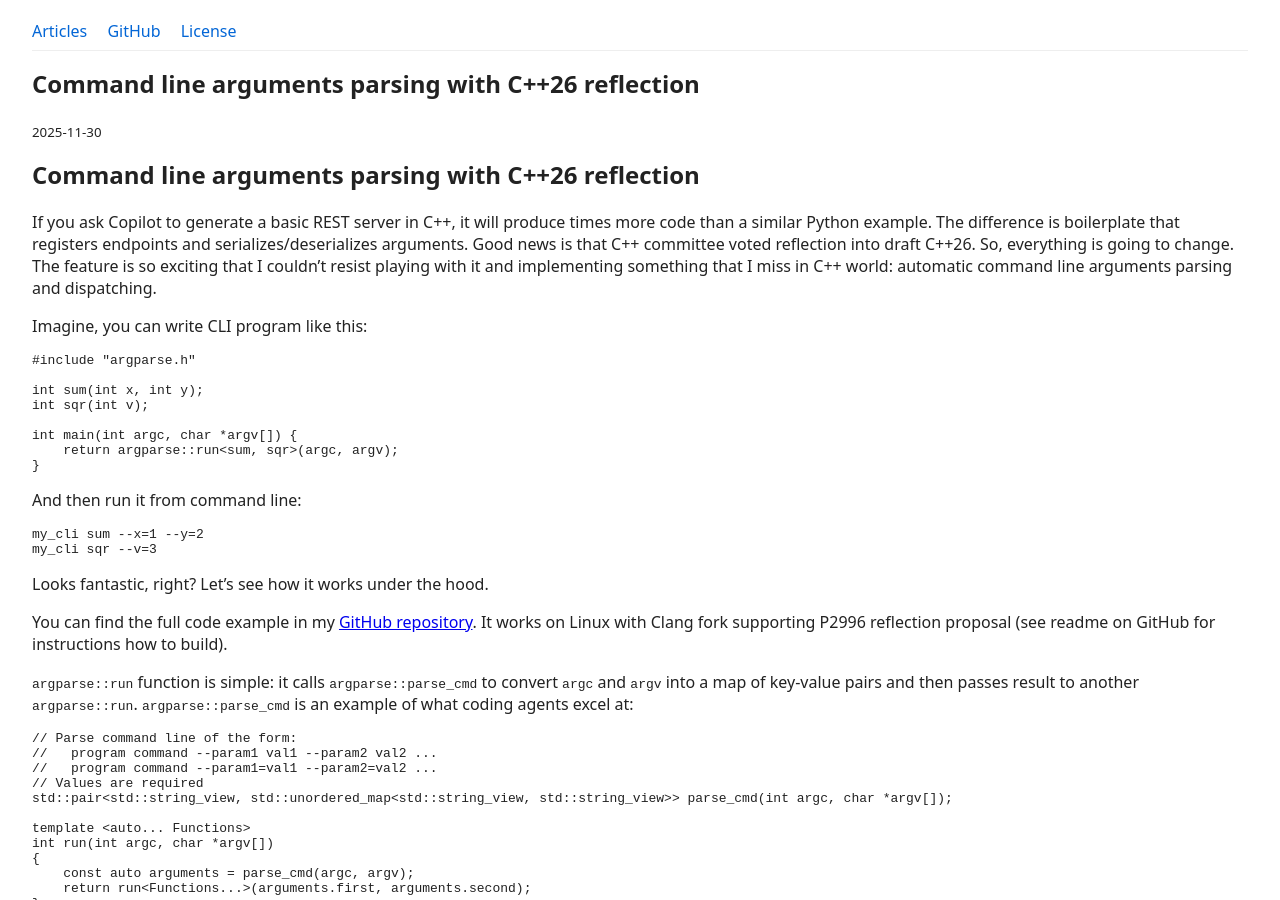
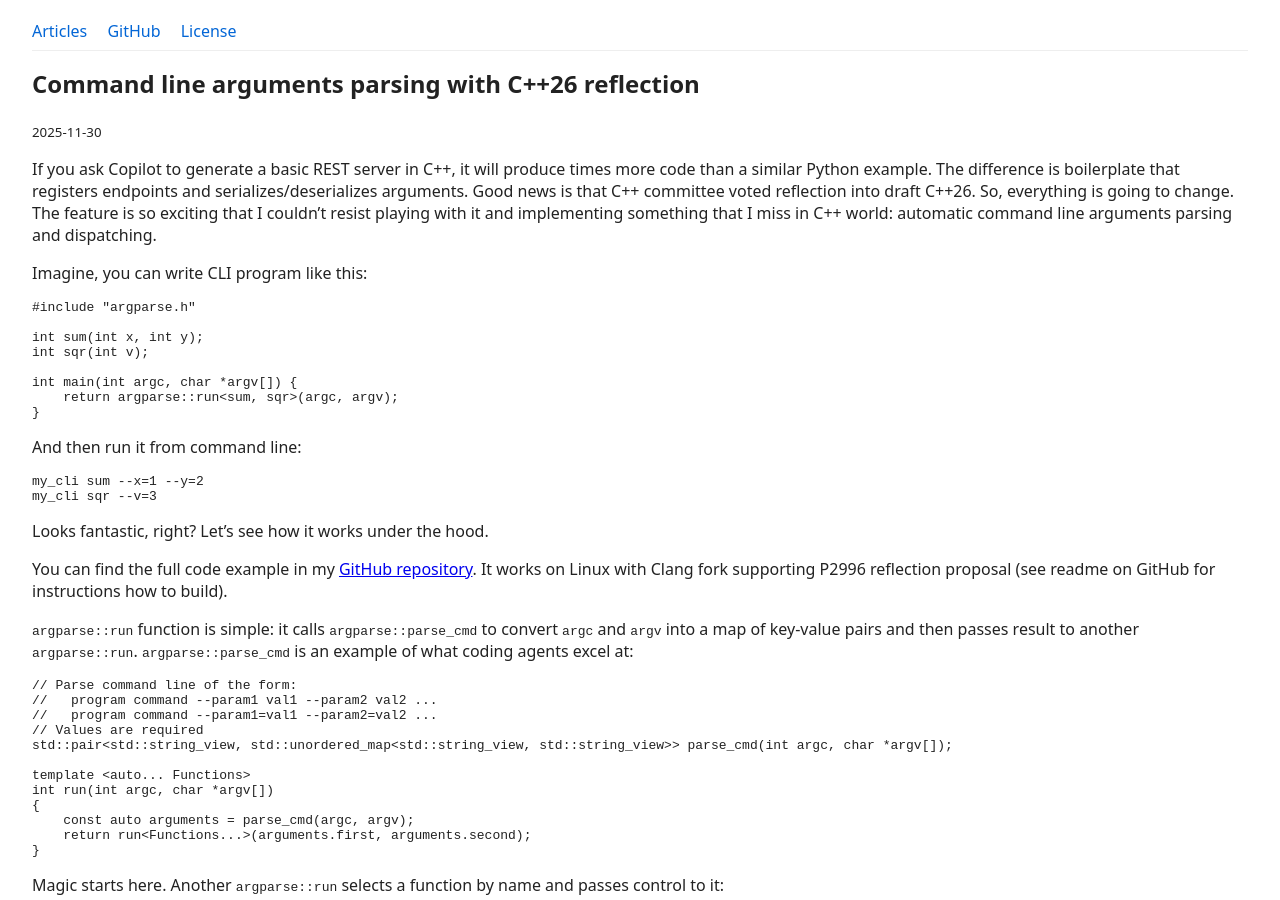
Before and after one commit to yuriy-lo/articles, a Jekyll site: the page built from docs/args-reflect.md, in a window 1280 px wide and 900 px high. Built offline with Jekyll 4.4.1, drawn with Linux system fonts in a browser that asks for light colours.

Commit message:
docs: remove header from text

```diff
--- a/docs/args-reflect.md
+++ b/docs/args-reflect.md
@@ -10,8 +10,6 @@ tags:
   - reflection
   - api-generation
 ---
-
-# Command line arguments parsing with C++26 reflection
 
 If you ask Copilot to generate a basic REST server in C++, it will produce times more code than a similar Python example. The difference is boilerplate that registers endpoints and serializes/deserializes arguments. Good news is that C++ committee voted reflection into draft C++26. So, everything is going to change. The feature is so exciting that I couldn't resist playing with it and implementing something that I miss in C++ world: automatic command line arguments parsing and dispatching.
 
```
